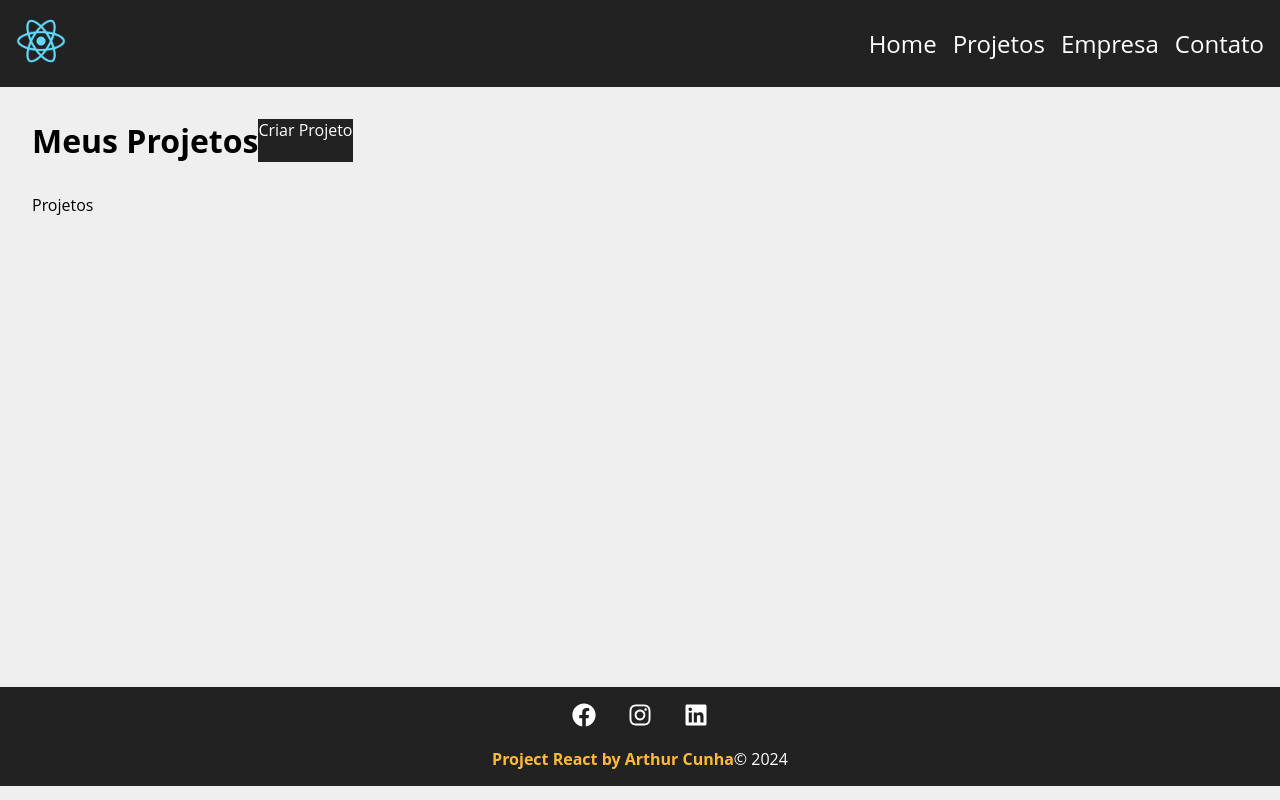
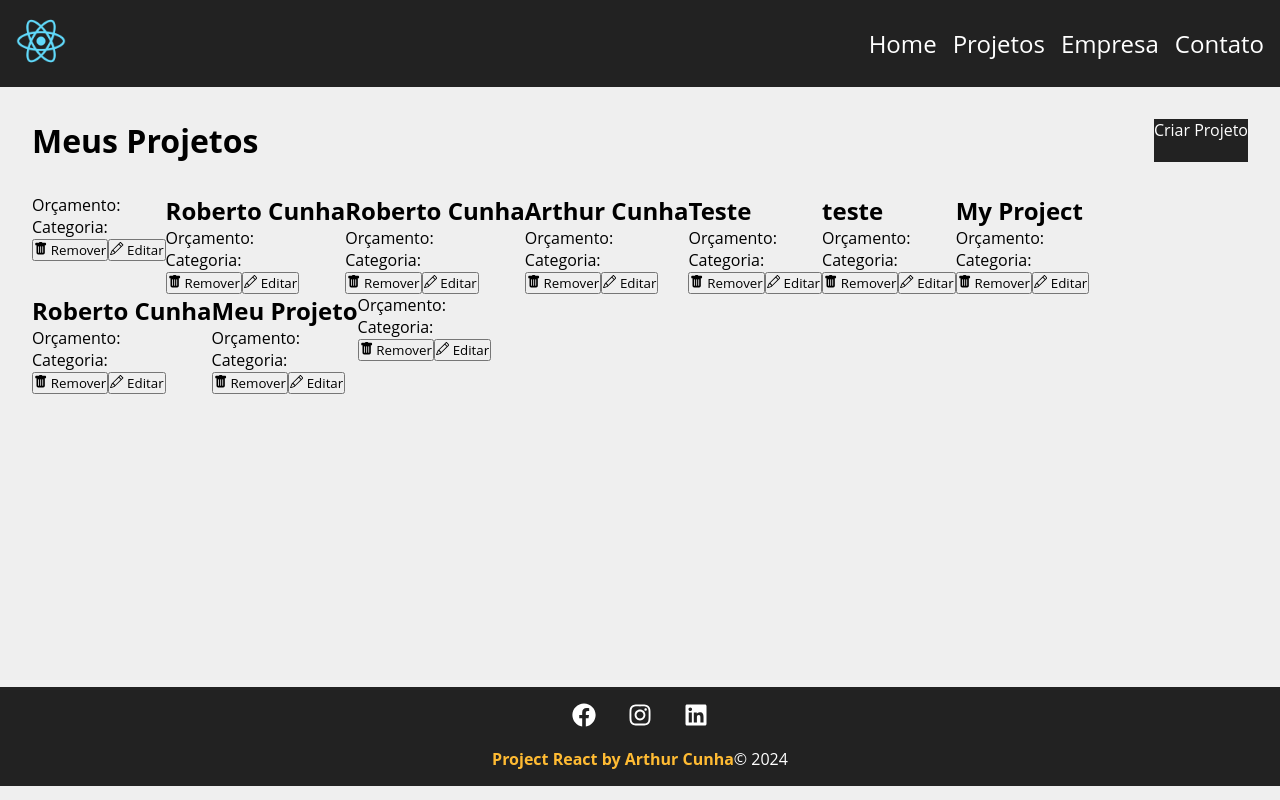
Before and after one commit to ArthurCunha-Dev/costs, a React (Create React App) app: page /Projects in a window 1280 px wide. Built offline with nearby package versions, Linux system fonts and the light colour scheme; data requests are answered from the project's data file.

Commit message:
ajuste no fetch

```diff
--- a/src/components/pages/Projects.js
+++ b/src/components/pages/Projects.js
@@ -1,16 +1,16 @@
 import { useLocation } from 'react-router-dom'
 
-// import { useState } from 'react'
+ import { useState, useEffect } from 'react'
 
 import Message from '../layout/Message'
 import Container from '../layout/Container'
 import LinkButton from '../layout/LinkButton'
-// import ProjectCard from '../project/ProjectCard'
+import ProjectCard from '../project/ProjectCard'
 
 import styles from './Projects.module.css'
 
 function Projects (){
-// const [projects, setProjects] = useState([])
+ const [projects, setProjects] = useState([])
 
     const location = useLocation()
     let message = ''
@@ -18,7 +18,20 @@
         message = location.state.message
     }
 
-
+    useEffect(() => {
+      fetch  ("http://localhost:5000/projects", {
+            method: 'GET',
+            headers: {
+                'Content-Type': 'application/json'
+            },
+        })
+        .then((resp) => resp.json())
+        .then((data) => {
+            console.log (data)
+            setProjects(data);
+        })
+        .catch((err) => console.log(err));
+ }, [])
 
     return(
     <div className={styles.project_container}>
@@ -28,7 +41,11 @@
         </div>
         {message && <Message type="sucess" msg={message} />}
         <Container customClass="start">
-          <p>Projetos</p>
+          {projects.length > 0 &&
+          projects.map((project) => (
+            <ProjectCard name={project.name}/>
+
+          ))}
         </Container>
     </div>
     )
--- a/src/components/project/ProjectForm.js
+++ b/src/components/project/ProjectForm.js
@@ -9,7 +9,7 @@
     const [project, setProject] = useState(projectData || {});
 
     useEffect(() => {
-        fetch("http://localhost:5000/categories", {
+     fetch ("http://localhost:5000/categories", {
             method: "GET",
             headers: {
                 'Content-Type': 'application/json'
```
